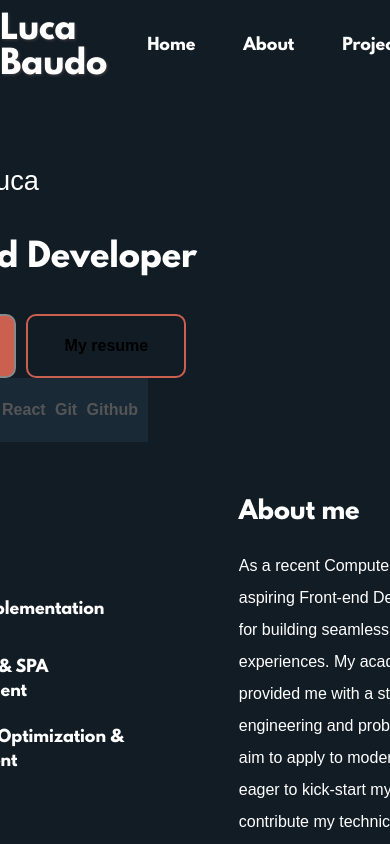
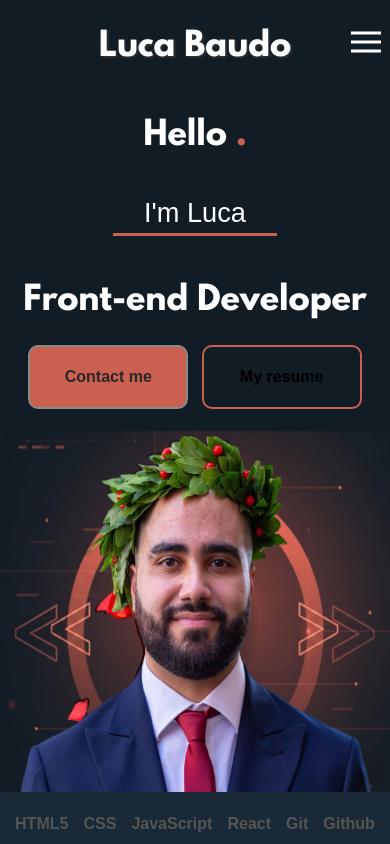
Before and after one commit to Thelink9412/personal-portfolio-front-end, a React (Vite) app: page / in a window 390 px wide. Shown: the top 844 px of the page. Built offline with nearby package versions, Linux system fonts and the light colour scheme.

Commit message:
Mobile versions for topbar, presentation and about

```diff
--- a/src/assets/styles/about.css
+++ b/src/assets/styles/about.css
@@ -3,6 +3,13 @@
   display: flex;
   justify-content: space-around;
   align-items: center;
+}
+
+@media (max-width: 768px) {
+  .about{
+    display: flex;
+    flex-direction: column-reverse;
+  }
 }
 
 .about .services{
--- a/src/assets/styles/presentation.css
+++ b/src/assets/styles/desktopPresentation.css
@@ -1,32 +1,32 @@
-.presentation{
+.desktop-presentation{
   width: 100%;
   display: flex;
   align-items: center;
   justify-content: space-between;
 }
 
-.presentation .personal-info{
+.desktop-presentation .personal-info{
   display: flex;
   flex-direction: column;
 }
 
-.hello-span, .personal-role{
+.desktop-presentation .hello-span, .desktop-presentation .personal-role{
   font-size: 2em;
   margin-left: 3em;
 }
 
-.presentation span{
+.desktop-presentation span{
   display: block;
 }
 
-.presentation .personal-name{
+.desktop-presentation .personal-name{
   font-family: sans-serif;
   display: flex;
   font-size: 1.7em;
   margin: 1.2em 0;
 }
 
-.presentation .personal-name::before, .projects h4::before{
+.desktop-presentation .personal-name::before, .projects h4::before{
   background-color: var(--highlight-elements-color);
   align-self: flex-end;
   margin: 0 .3em 0.3em 0.3em;
@@ -35,13 +35,13 @@
   width: 6em;
 }
 
-.presentation img{
+.desktop-presentation img{
   width: var(--personal-photo-dimensions);
   height: calc(var(--personal-photo-dimensions) - 7vw);
   justify-self: end;
 }
 
-.info-buttons{
+.desktop-presentation .info-buttons{
   display: flex;
   justify-content: space-evenly;
   margin: 2em 0 0 5.5em;
@@ -66,7 +66,7 @@
   background-color: rgb(206, 56, 56)
 }
 
-.skills-list{
+.desktop-presentation .skills-list{
   font-family: sans-serif;
   width: 100vw;
   background-color: rgb(26, 41, 54);
--- /dev/null
+++ b/src/assets/styles/mobilePresentation.css
@@ -0,0 +1,72 @@
+.mobile-presentation{
+  width: 100%;
+  display: flex;
+  flex-direction: column;
+  align-items: center;
+  justify-content: space-between;
+  margin-top: 7em;
+}
+
+.mobile-presentation .personal-info{
+  display: flex;
+  flex-direction: column;
+  align-items: center;
+}
+
+.mobile-presentation .hello-span, .mobile-presentation .personal-role{
+  font-size: 2em;
+}
+
+.mobile-presentation span{
+  display: block;
+}
+
+.mobile-presentation .personal-name{
+  font-family: sans-serif;
+  display: flex;
+  flex-direction: column;
+  align-items: center;
+  font-size: 1.7em;
+  margin: 1.2em 0;
+}
+
+.mobile-presentation .personal-name::after, .projects h4::before{
+  background-color: var(--highlight-elements-color);
+  margin: 0 .3em 0.3em 0.3em;
+  content: '';
+  height: .1em;
+  width: 6em;
+}
+
+.mobile-presentation img{
+  width: 100vw;
+  height: 93vw;
+  justify-self: end;
+}
+
+.mobile-presentation .info-buttons{
+  display: flex;
+  justify-content: space-evenly;
+  width: 100%;
+  margin: 20px;
+}
+
+.mobile-presentation .skills-list{
+  font-family: sans-serif;
+  width: 100vw;
+  background-color: rgb(26, 41, 54);
+  height: 4em;
+  display: flex;
+  align-items: center;
+}
+
+.mobile-presentation .skills-list ul{
+  width: 100vw;
+  display: flex;
+  justify-content: space-evenly;
+  align-items: center;
+  padding: 0;
+  list-style: none;
+  color: rgb(85, 85, 85);
+  font-weight: bold;
+}
--- a/src/assets/styles/topbar.css
+++ b/src/assets/styles/topbar.css
@@ -22,7 +22,7 @@
   text-shadow: 1px 1px 3px rgb(64, 64, 64);
 }
 
-.links{
+.top-navbar > .links{
   display: flex;
   align-items: center;
   gap: 3em;
@@ -47,3 +47,37 @@
   transition: width .3s;
   width: 0;
 }
+
+.mobile-menu{
+  align-self: flex-start;
+  width: 30vw;
+  height: 35vh;
+  display: flex;
+  align-items: flex-start;
+  justify-content: flex-start;
+  position: absolute;
+  right: calc(-30vw + (var(--mobile-menu-icon-dimensions) + 20px));
+  transition: all 0.2s ease-in-out;
+}
+
+.mobile-menu img{
+  width: var(--mobile-menu-icon-dimensions);
+  height: var(--mobile-menu-icon-dimensions);
+  margin: .7em;
+  cursor: pointer;
+}
+
+.mobile-menu.active{
+  right: 0;
+  background-color: rgba(18, 28, 37);
+}
+
+.mobile-menu .links{
+  height: 100%;
+  display: flex;
+  flex-direction: column;
+  align-items: center;
+  justify-content: space-around;
+  justify-self: center;
+  margin: 0;
+}
--- a/src/components/App.jsx
+++ b/src/components/App.jsx
@@ -1,16 +1,20 @@
 import TopNavBar from './TopNavBar';
-import Home from './Home';
+import DesktopPresentation from './DesktopPresentation';
+
 import AboutMe from './AboutMe';
 import Projects from './Projects';
 import Contacts from './Contacts';
 import Footer from './Footer';
-
+import { useIsMobile } from '../isMobile';
+import MobilePresentation from './MobilePresentation';
 
 function App() {
+  const isMobile = useIsMobile(769);
+
   return (
     <div className='app'>
       <TopNavBar />
-      <Home />
+      {isMobile ? <MobilePresentation /> : <DesktopPresentation />}
       <AboutMe />
       <hr className='horizontal-divider' />
       <Projects />
--- /dev/null
+++ b/src/components/DesktopPresentation.jsx
@@ -0,0 +1,31 @@
+import myPhoto from '../assets/images/my-photo.png'
+import '../assets/styles/desktopPresentation.css'
+function DesktopPresentation() {
+
+    return (<div className='home' id='home'>
+        <div className='desktop-presentation'>
+            <div className='personal-info'>
+                <span className='hello-span'>Hello <b className='point highlight'>.</b></span>
+                <span className='personal-name'><div className='line highlight'></div>I'm Luca</span>
+                <span className='personal-role'>Front-end Developer</span>
+                <section className='info-buttons'>
+                    <a href='#contacts'><button className='contact-me-btn'>Contact me</button></a>
+                    <a href="downloads/resume.pdf" download='Luca Baudo Resume.pdf'><button className='resume-btn'>My resume</button></a>
+                </section>
+            </div>
+            <img src={myPhoto} alt="Personal Picture" />
+        </div>
+        <section className='skills-list'>
+            <ul>
+                <li>HTML5</li>
+                <li>CSS</li>
+                <li>JavaScript</li>
+                <li>React</li>
+                <li>Git</li>
+                <li>Github</li>
+            </ul>
+        </section>
+    </div>)
+}
+
+export default DesktopPresentation
--- /dev/null
+++ b/src/components/MobileMenu.jsx
@@ -0,0 +1,18 @@
+import { useState } from "react"
+import mobileMenuIcon from '../assets/images/mobile-menu-icon.png'
+
+function MobileMenu() {
+    const [isActive, setIsActive] = useState(false)
+
+    return (<section className={`mobile-menu ${isActive ? 'active' : ''}`}>
+        <img src={mobileMenuIcon} alt="Mobile Menu Icon" onClick={() => setIsActive(prev => !prev)}/>
+        <ul className='links'>
+            <li><a href='#home'>Home</a></li>
+            <li><a href='#about'>About</a></li>
+            <li><a href='#projects'>Projects</a></li>
+            <li><a href='#contacts'>Contacts</a></li>
+        </ul>
+    </section>)
+}
+
+export default MobileMenu
--- a/src/components/Home.jsx
+++ b/src/components/MobilePresentation.jsx
@@ -1,9 +1,10 @@
+import '../assets/styles/mobilePresentation.css'
 import myPhoto from '../assets/images/my-photo.png'
-import '../assets/styles/presentation.css'
-function Home() {
+
+function MobilePresentation() {
 
     return (<div className='home' id='home'>
-        <div className='presentation'>
+        <div className='mobile-presentation'>
             <div className='personal-info'>
                 <span className='hello-span'>Hello <b className='point highlight'>.</b></span>
                 <span className='personal-name'><div className='line highlight'></div>I'm Luca</span>
@@ -14,7 +15,6 @@ function Home() {
                 </section>
             </div>
             <img src={myPhoto} alt="Personal Picture" />
-        </div>
             <section className='skills-list'>
                 <ul>
                     <li>HTML5</li>
@@ -25,7 +25,8 @@ function Home() {
                     <li>Github</li>
                 </ul>
             </section>
+        </div>
     </div>)
 }
 
-export default Home
+export default MobilePresentation
--- a/src/components/TopNavBar.jsx
+++ b/src/components/TopNavBar.jsx
@@ -1,15 +1,22 @@
 import '../assets/styles/topbar.css'
+import MobileMenu from './MobileMenu';
+import { useIsMobile } from '../isMobile';
 
 function TopNavBar() {
+    const isMobile = useIsMobile(768);
 
     return (<nav className='top-navbar'>
         <h2>Luca Baudo</h2>
-        <ul className='links'>
-            <li><a href='#home'>Home</a></li>
-            <li><a href='#about'>About</a></li>
-            <li><a href='#projects'>Projects</a></li>
-            <li><a href='#contacts'>Contacts</a></li>
-        </ul>
+        {isMobile ?
+            <MobileMenu />
+            :
+            (<ul className='links'>
+                <li><a href='#home'>Home</a></li>
+                <li><a href='#about'>About</a></li>
+                <li><a href='#projects'>Projects</a></li>
+                <li><a href='#contacts'>Contacts</a></li>
+            </ul>)}
+
     </nav>)
 }
 
--- a/src/global.css
+++ b/src/global.css
@@ -7,6 +7,7 @@
   --link-underline-padding: .5em;
   --personal-photo-dimensions: 38vw;
   --highlight-elements-color: rgba(203, 96, 80);
+  --mobile-menu-icon-dimensions: 30px;
 }
 
 .app{
@@ -48,7 +49,7 @@ body {
 }
 
 .home, .about, .projects{
-  scroll-margin-top: 5em;
+  scroll-margin-top: 7em;
   margin-top: 5em;
 }
 
--- /dev/null
+++ b/src/isMobile.js
@@ -0,0 +1,16 @@
+import { useState, useEffect } from 'react';
+
+export const useIsMobile = (breakpoint = 768) => {
+    const [isMobile, setIsMobile] = useState(window.innerWidth < breakpoint);
+
+    useEffect(() => {
+        const handleResize = () => {
+            setIsMobile(window.innerWidth < breakpoint);
+        };
+
+        window.addEventListener('resize', handleResize);
+        return () => window.removeEventListener('resize', handleResize);
+    }, [breakpoint]);
+
+    return isMobile;
+};
```
Also changed, not shown: src/assets/images/mobile-menu-icon.png (added). Lines whose indentation alone changed are shown as unchanged.
